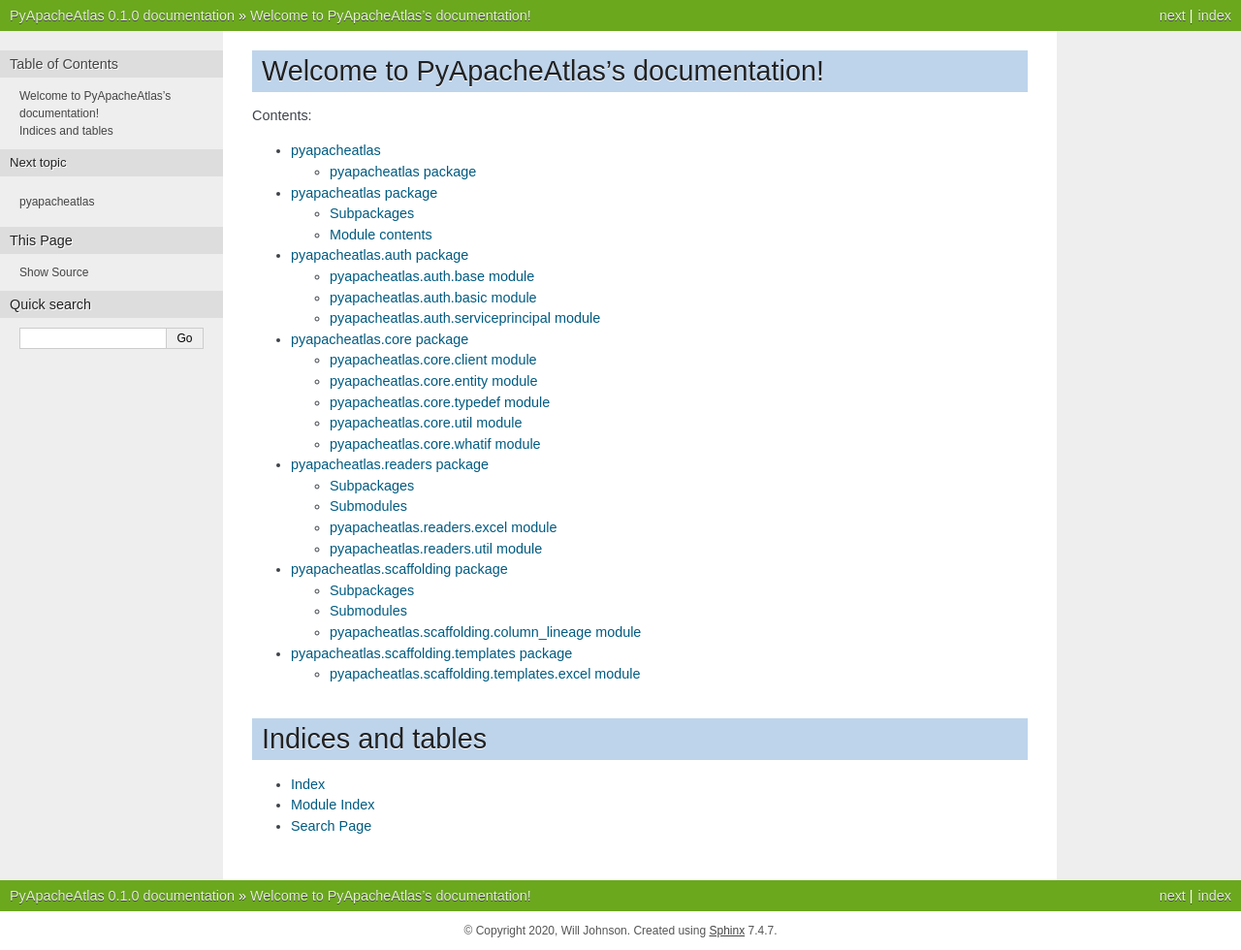
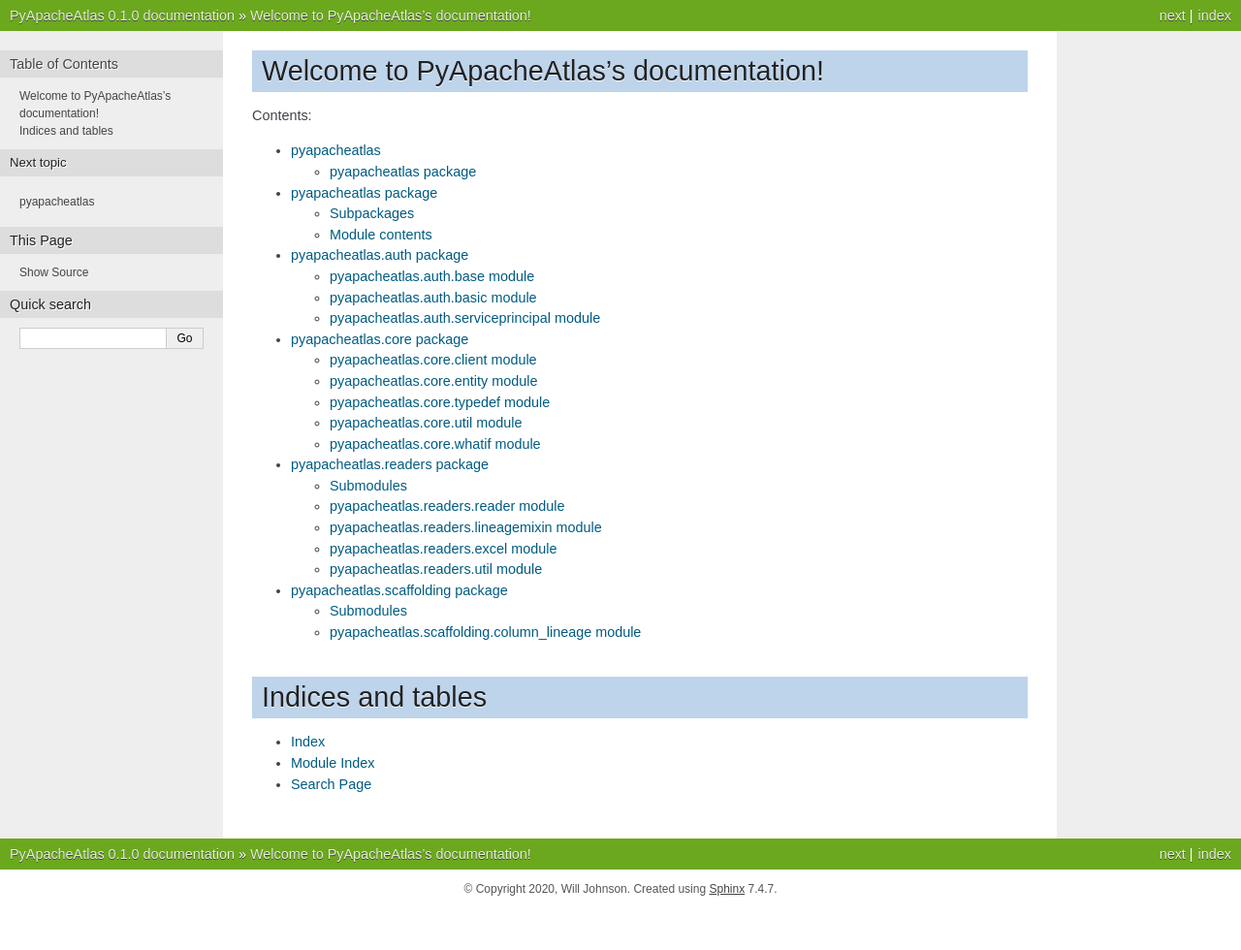
Before and after one commit to wjohnson/pyapacheatlas, a Sphinx documentation site: the page built from docs/source/index.rst, in a window 1280 px wide. Shown: the whole page at 97% size. Built offline with Sphinx 7.4.7, drawn with Linux system fonts in a browser that asks for light colours; after the commit the page ends 937 px from its top, so only the background shows below that.

Commit message:
Updating docs

```diff
--- a/docs/source/index.rst
+++ b/docs/source/index.rst
@@ -16,7 +16,6 @@
    pyapacheatlas.core.rst
    pyapacheatlas.readers.rst
    pyapacheatlas.scaffolding.rst
-   pyapacheatlas.scaffolding.templates.rst
 
 Indices and tables
 ==================
--- a/docs/source/pyapacheatlas.scaffolding.rst
+++ b/docs/source/pyapacheatlas.scaffolding.rst
@@ -1,13 +1,5 @@
 pyapacheatlas.scaffolding package
 =================================
-
-Subpackages
------------
-
-.. toctree::
-   :maxdepth: 4
-
-   pyapacheatlas.scaffolding.templates
 
 Submodules
 ----------
--- a/docs/source/pyapacheatlas.scaffolding.templates.rst
+++ /dev/null
@@ -1,10 +0,0 @@
-pyapacheatlas.scaffolding.templates package
-===========================================
-
-pyapacheatlas.scaffolding.templates.excel module
-------------------------------------------------
-
-.. automodule:: pyapacheatlas.scaffolding.templates.excel
-   :members:
-   :undoc-members:
-   :show-inheritance:
```
Also changed, not shown: docs/source/pyapacheatlas.readers.core.rst (deleted, +0 -18 lines), docs/source/pyapacheatlas.readers.rst (+16 -8 lines), 3 other files.
